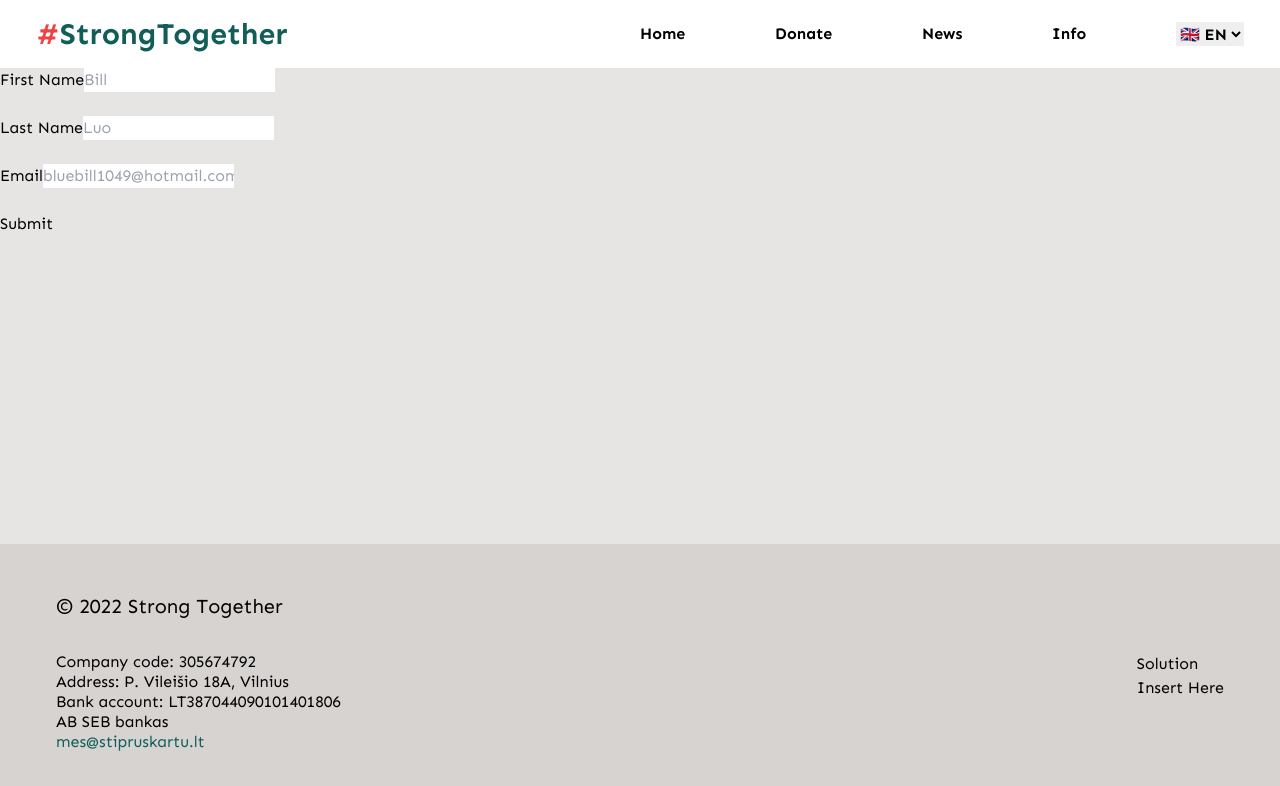
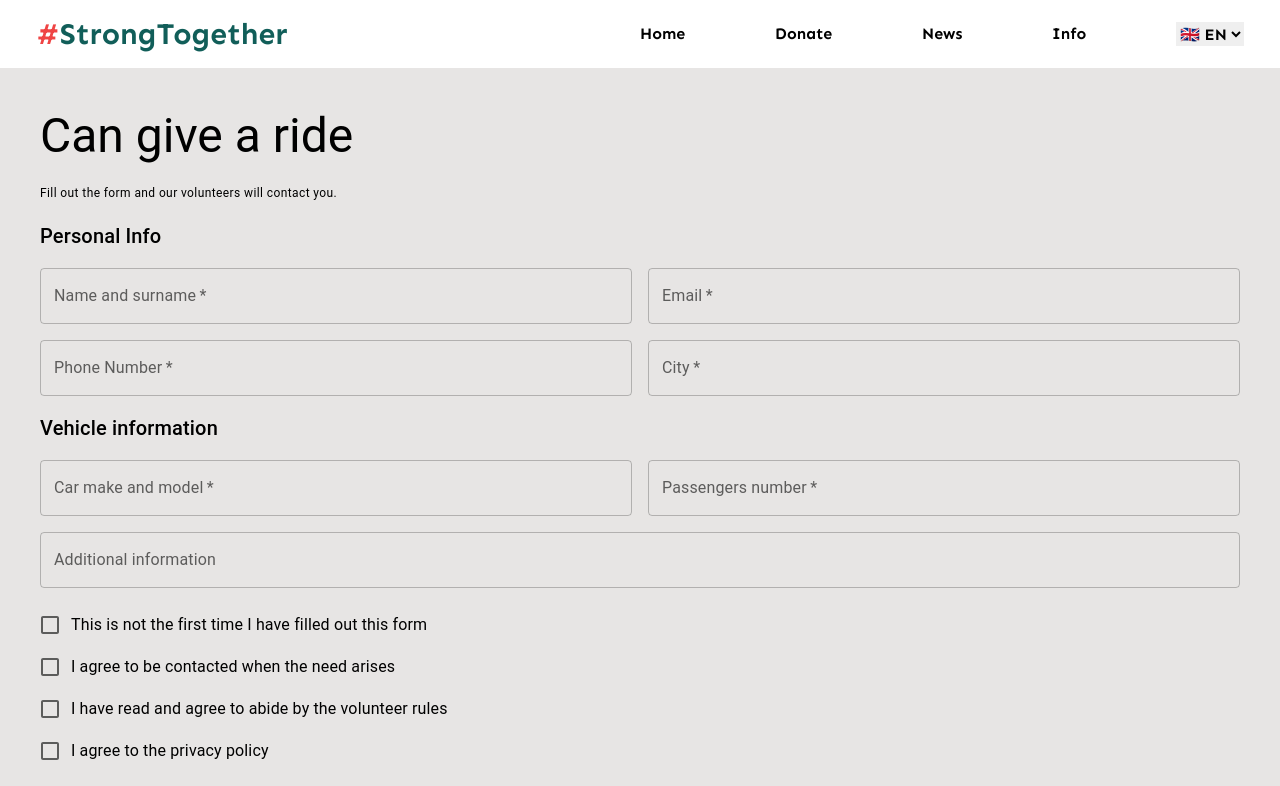
Before and after one commit to verden11/stiprus-kartu, a React (Vite) app: page /form-ride in a window 1280 px wide. Shown: the top 786 px of the page. Built offline with nearby package versions, Linux system fonts and the light colour scheme.

Commit message:
feat: formride form update

```diff
--- a/src/pages/form-help/FormHelp.tsx
+++ b/src/pages/form-help/FormHelp.tsx
@@ -49,7 +49,6 @@ export const FormHelp = () => {
       <p>
         <FormattedMessage id="personalInfo" />
       </p>
-
       <form onSubmit={handleSubmit(onSubmit)} className="flex flex-1 flex-col py-6">
         <label htmlFor="fullName">
           <FormattedMessage id="form.fullName" />
--- a/src/pages/form-ride/FormRide.tsx
+++ b/src/pages/form-ride/FormRide.tsx
@@ -1,70 +1,106 @@
+import { yupResolver } from '@hookform/resolvers/yup';
+import { Box, Grid, Button, Typography } from '@mui/material';
 import { memo } from 'react';
 import { useForm, SubmitHandler } from 'react-hook-form';
-
-type Inputs = {
-  firstName: string;
-  email: string;
-  lastName: string;
-};
+import { CheckboxField } from '../../ui/form/Checkbox';
+import { TextField } from '../../ui/form/TextField';
+import { rideValidationSchema, TRideForm } from './validation';
 
 export const FormRide = () => {
-  const {
-    register,
-    formState: { errors },
-    handleSubmit,
-  } = useForm<Inputs>();
-  const onSubmit: SubmitHandler<Inputs> = (data) => {
+  const { control, handleSubmit } = useForm<TRideForm>({
+    mode: 'onSubmit',
+    resolver: yupResolver(rideValidationSchema),
+  });
+  const onSubmit: SubmitHandler<TRideForm> = (data) => {
     alert(JSON.stringify(data));
   };
 
   return (
     <form onSubmit={handleSubmit(onSubmit)}>
-      <label htmlFor="firstName">First Name</label>
-      <input
-        placeholder="Bill"
-        {...register('firstName', {
-          required: 'this is a required',
-          minLength: {
-            value: 2,
-            message: 'Min length is 2',
-          },
-        })}
-      />
-      <br />
-      {errors.firstName && errors.firstName.message}
-      <br />
-
-      <label htmlFor="lastName">Last Name</label>
-      <input
-        placeholder="Luo"
-        {...register('lastName', {
-          required: 'this is required',
-          minLength: {
-            value: 2,
-            message: 'Min length is 2',
-          },
-        })}
-      />
-      <br />
-      {errors.lastName && errors.lastName.message}
-      <br />
-
-      <label htmlFor="email">Email</label>
-      <input
-        placeholder="bluebill1049@hotmail.com"
-        type="text"
-        {...register('email', {
-          required: 'this is required',
-          pattern: {
-            value: /^[a-zA-Z0-9.!#$%&’*+/=?^_`{|}~-]+@[a-zA-Z0-9-]+(?:\.[a-zA-Z0-9-]+)*$/,
-            message: 'Invalid email address',
-          },
-        })}
-      />
-      <br />
-      {errors.email && errors.email.message}
-      <br />
-      <button type="submit">Submit</button>
+      <Box display="flex" justifyContent="center" width="100%" p={5}>
+        <Grid container spacing={2} justifyContent="center">
+          <Grid item xs={12}>
+            <Typography variant="h3">Can give a ride</Typography>
+          </Grid>
+          <Grid item xs={12}>
+            <Typography variant="caption">Fill out the form and our volunteers will contact you.</Typography>
+          </Grid>
+          <Grid item xs={12}>
+            <Typography variant="h6">Personal Info</Typography>
+          </Grid>
+          <Grid item xs={12} md={6}>
+            <TextField<TRideForm>
+              control={control}
+              name="nameAndSurname"
+              label="Name and surname"
+              fullWidth
+              isRequired
+            />
+          </Grid>
+          <Grid item xs={12} md={6}>
+            <TextField<TRideForm> control={control} name="email" label="Email" fullWidth isRequired />
+          </Grid>
+          <Grid item xs={12} md={6}>
+            <TextField<TRideForm> control={control} name="phoneNo" label="Phone Number" fullWidth isRequired />
+          </Grid>
+          <Grid item xs={12} md={6}>
+            <TextField<TRideForm> control={control} name="city" label="City" fullWidth isRequired />
+          </Grid>
+          <Grid item xs={12}>
+            <Typography variant="h6">Vehicle information</Typography>
+          </Grid>
+          <Grid item xs={12} md={6}>
+            <TextField<TRideForm>
+              control={control}
+              name="carMakeModel"
+              label="Car make and model"
+              fullWidth
+              isRequired
+            />
+          </Grid>
+          <Grid item xs={12} md={6}>
+            <TextField<TRideForm>
+              control={control}
+              name="numberOfPasengers"
+              label="Passengers number"
+              fullWidth
+              isRequired
+            />
+          </Grid>
+          <Grid item xs={12}>
+            <TextField<TRideForm>
+              control={control}
+              name="extraInfo"
+              label="Additional information"
+              fullWidth
+              multiline
+            />
+          </Grid>
+          <Grid item xs={12} container direction="column">
+            <CheckboxField<TRideForm>
+              control={control}
+              label="This is not the first time I have filled out this form"
+              name="notFirstForm"
+            />
+            <CheckboxField<TRideForm>
+              control={control}
+              label="I agree to be contacted when the need arises"
+              name="permisionContact"
+            />
+            <CheckboxField<TRideForm>
+              control={control}
+              label="I have read and agree to abide by the volunteer rules"
+              name="permissionVoluntaryRules"
+            />
+            <CheckboxField<TRideForm> control={control} label="I agree to the privacy policy" name="privacyPolicy" />
+          </Grid>
+          <Grid item xs={12}>
+            <Button type="submit" variant="outlined" color="primary">
+              Register
+            </Button>
+          </Grid>
+        </Grid>
+      </Box>
     </form>
   );
 };
--- /dev/null
+++ b/src/pages/form-ride/validation.ts
@@ -0,0 +1,18 @@
+import * as yup from 'yup';
+
+export const rideValidationSchema = yup.object({
+  nameAndSurname: yup.string().required('this is required').min(2),
+  email: yup.string().email('this is email example@mail.com').required('this is required'),
+  phoneNo: yup.string().required('this is required'),
+  city: yup.string().required('this is required'),
+  carMakeModel: yup.string().required('this is required'),
+  numberOfPasengers: yup.number().positive().required('this is required'),
+  extraInfo: yup.string(),
+  gender: yup.string(),
+  privacyPolicy: yup.bool(),
+  permissionVoluntaryRules: yup.bool(),
+  permisionContact: yup.bool(),
+  notFirstForm: yup.bool(),
+});
+
+export type TRideForm = yup.InferType<typeof rideValidationSchema>;
--- a/src/ui/form/TextField.tsx
+++ b/src/ui/form/TextField.tsx
@@ -1,6 +1,7 @@
 import { TextField as MuiTextField, TextFieldProps } from '@mui/material';
 import React, { memo, useCallback } from 'react';
 import { Controller, ControllerProps, Path, PathValue } from 'react-hook-form';
+import { genericMemo } from './generick';
 
 interface ITextFieldComponent<T> {
   name: Path<T>;
@@ -53,5 +54,4 @@ const TextFieldComponent = <T extends Record<string, any>>({
   );
 };
 
-const genericMemo: <T>(component: T) => T = memo;
 export const TextField = genericMemo(TextFieldComponent);
--- /dev/null
+++ b/src/ui/form/generick.ts
@@ -0,0 +1,3 @@
+import {memo} from 'react';
+
+export const genericMemo: <T>(component: T) => T = memo;
```
